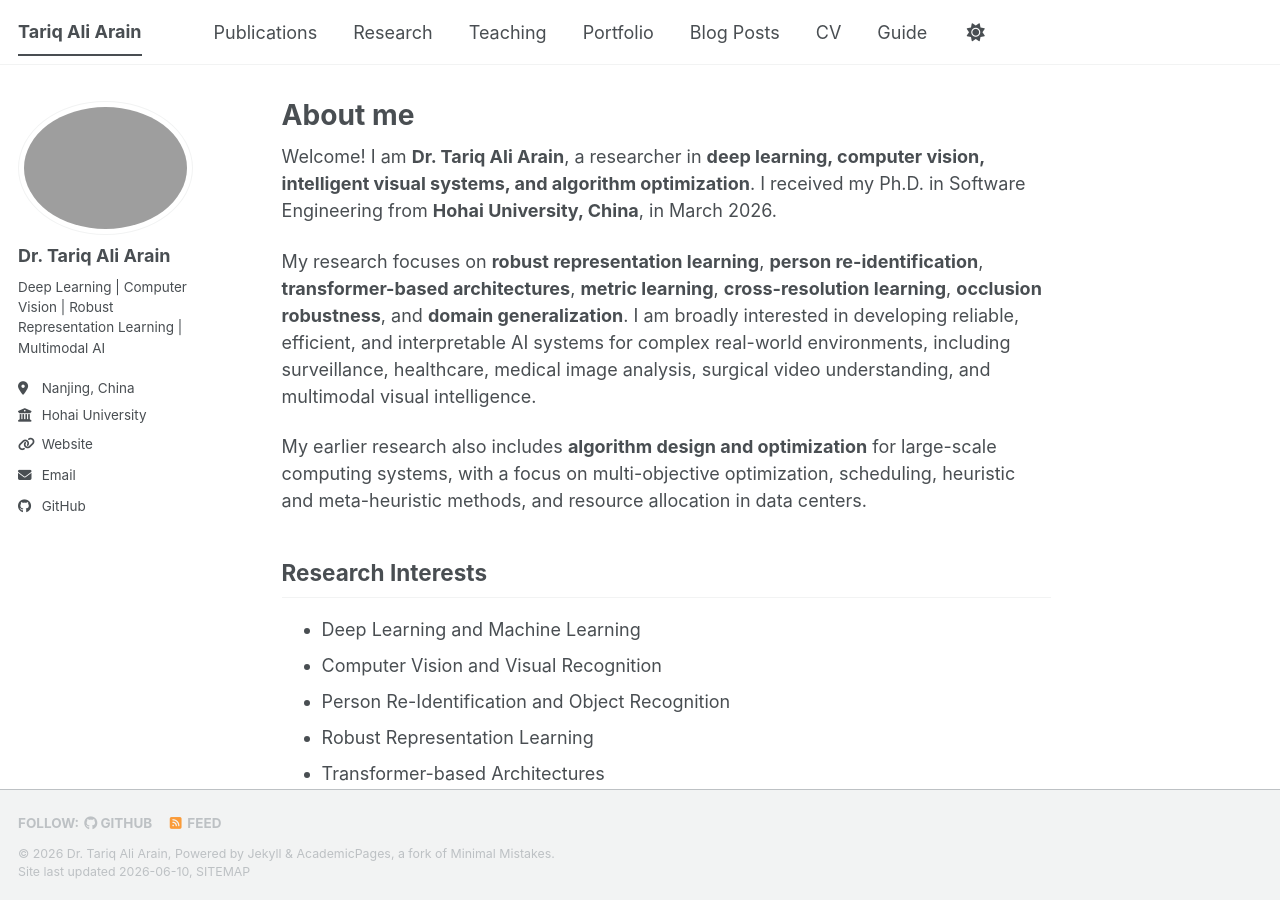
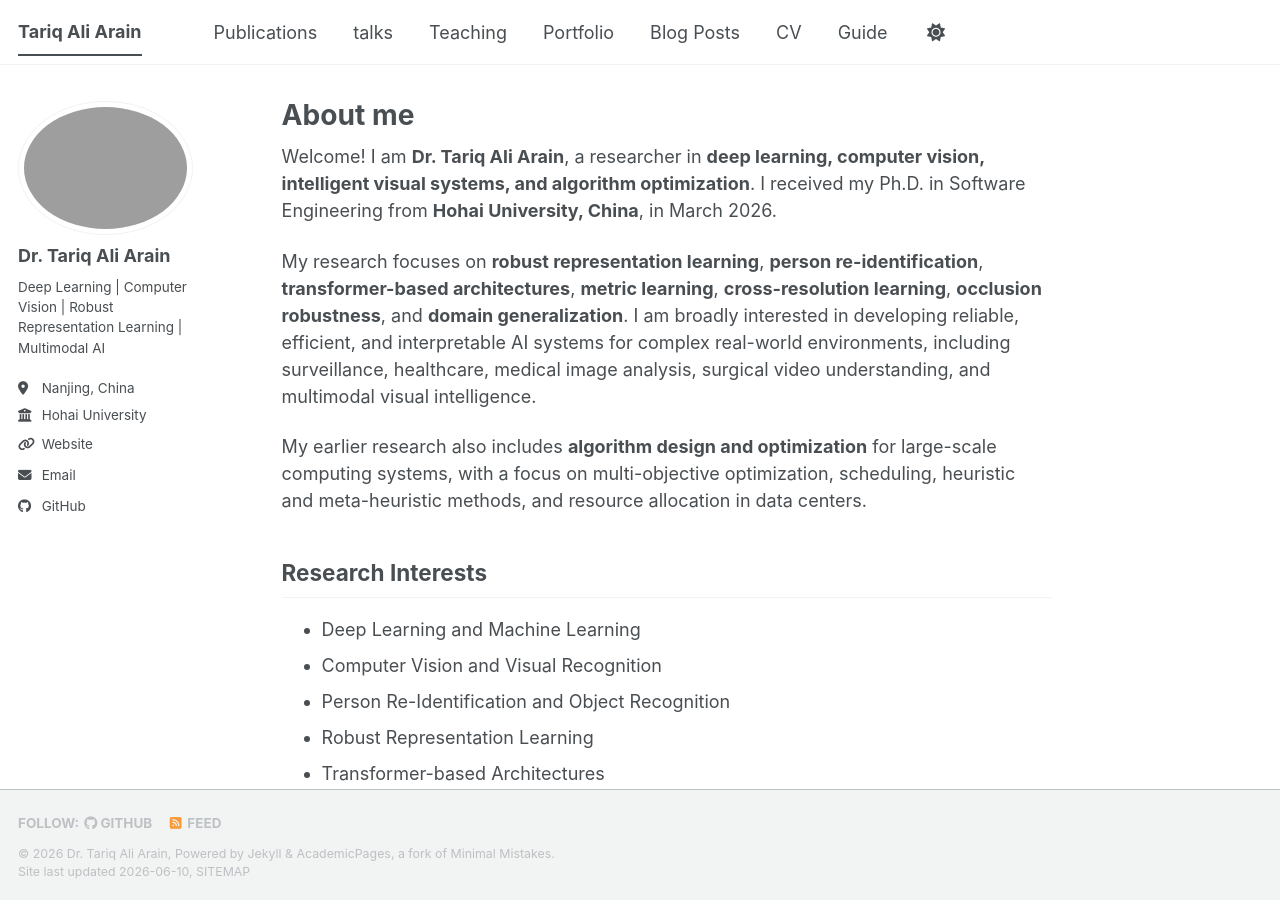
Before and after one commit to tariqaliarain/tariqaliarain.github.io, a Jekyll site: the page built from _pages/about.md, in a window 1280 px wide and 900 px high. Built offline with Jekyll 4.4.1, drawn with Linux system fonts in a browser that asks for light colours; a script bundle is joined from its source files by our own code; library files that are not in the unit come from our copies.

Commit message:
Update navigation.yml

```diff
--- a/_data/navigation.yml
+++ b/_data/navigation.yml
@@ -11,11 +11,11 @@ main:
   - title: "Publications"
     url: /publications/
 
-  - title: "Research"
-    url: /Research/
+  - title: "talks"
+    url: /talks/
 
   - title: "Teaching"
-    url: /talks/
+    url: /Teaching/
 
   - title: "Portfolio"
     url: /portfolio/
```
